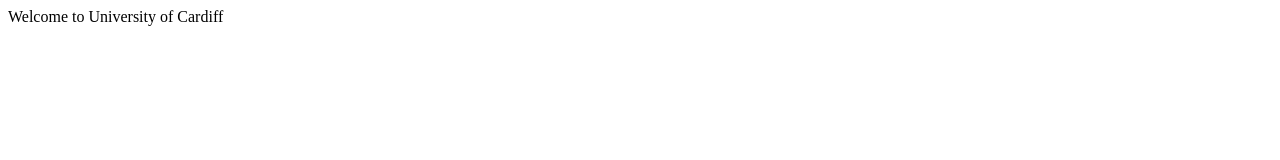
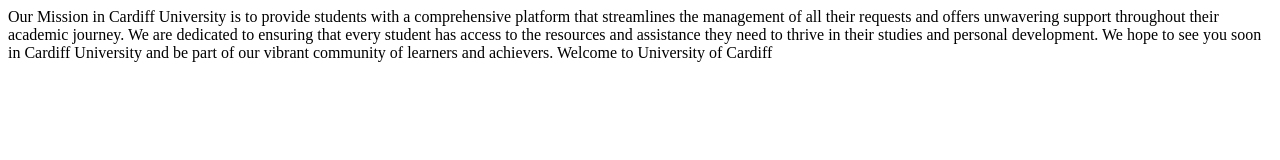
Before and after one commit to ninamonopoly/Campus-connect, a plain HTML site: page Index.html in a window 1280 px wide. Drawn offline with Linux system fonts and the light colour scheme.

Commit message:
welcome to Index.html added

```diff
--- a/Index.html
+++ b/Index.html
@@ -1,10 +1,17 @@
 <!DOCTYPE html>
 <html lang="en">
+
 <head>
-    <meta charset="UTF-8">
-    <title>Welcome to University of Cardiff</title>
+      <meta charset="UTF-8">
+      <title>Welcome to University of Cardiff</title>
 </head>
+Our Mission in Cardiff University is to provide students with a comprehensive platform that streamlines the management
+of all their requests and offers unwavering support throughout their academic journey. We are dedicated to ensuring that
+every student has access to the resources and assistance they need to thrive in their studies and personal development.
+We hope to see you soon in Cardiff University and be part of our vibrant community of learners and achievers.
+
 <body>
-    Welcome to University of Cardiff
+      Welcome to University of Cardiff
 </body>
+
 </html>
```
